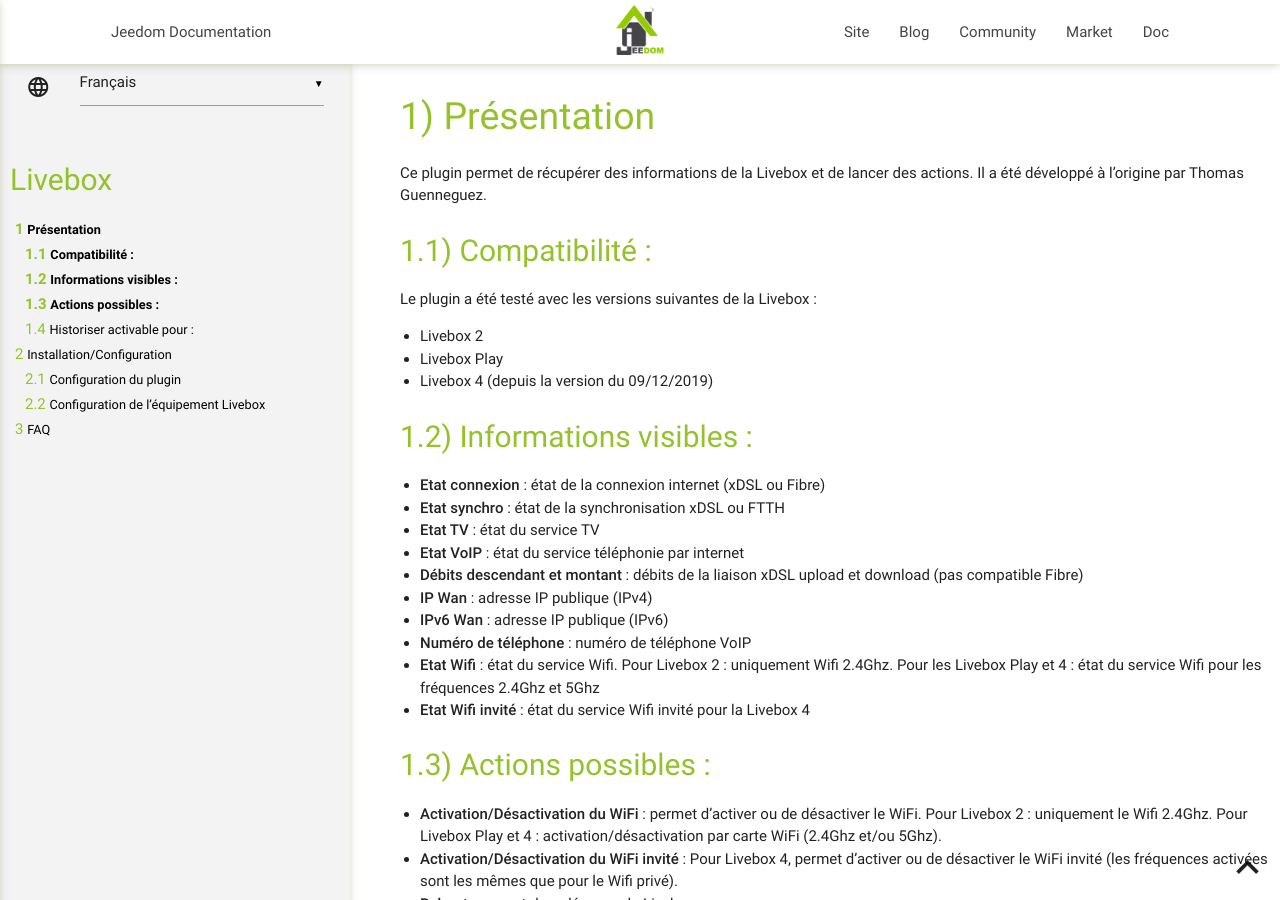
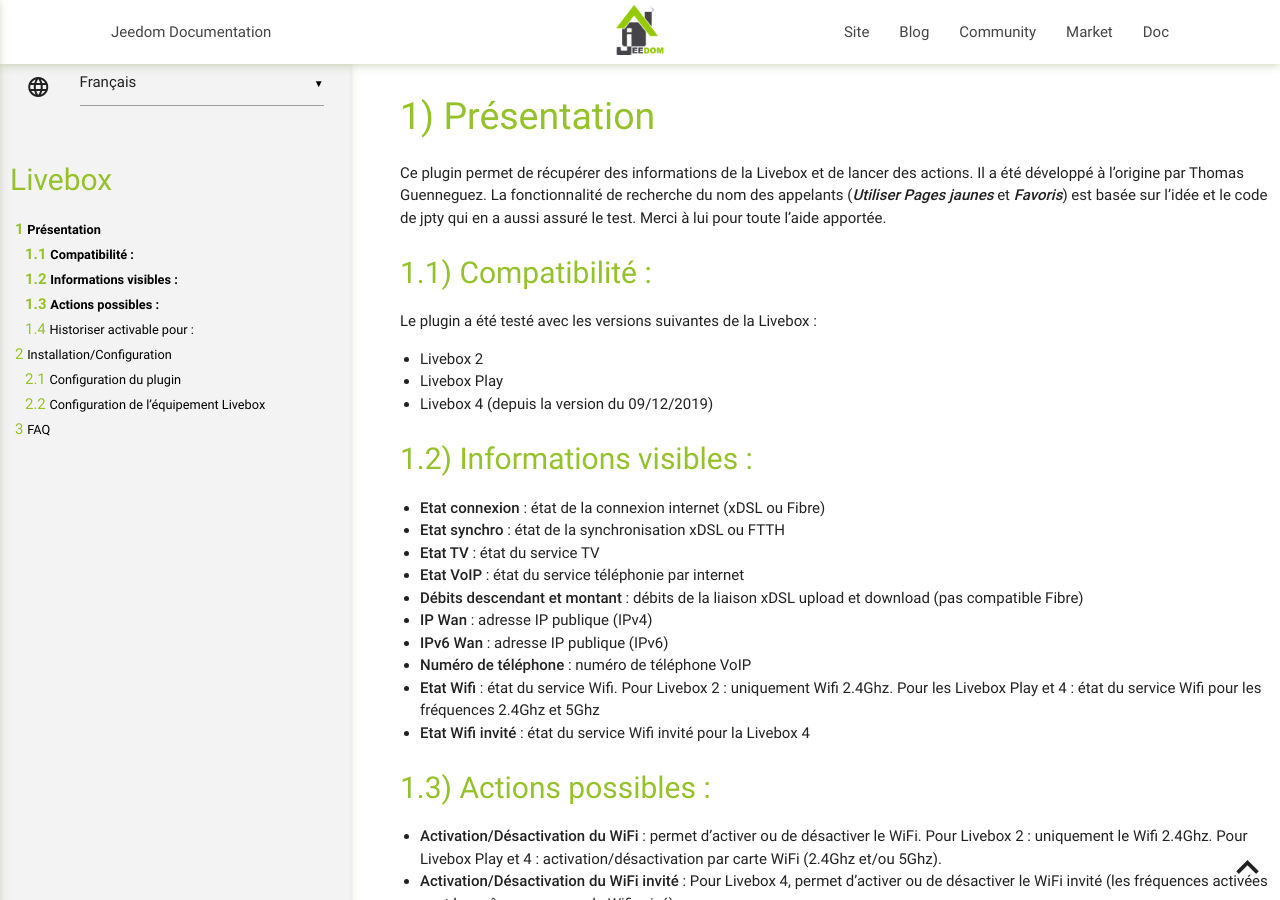
Before and after one commit to jmvedrine/plugin-livebox, a Jekyll site: the page built from docs/fr_FR/index.md, in a window 1280 px wide and 900 px high. Built offline with Jekyll 4.4.1, drawn with Linux system fonts in a browser that asks for light colours; our own code applies the rules of GitHub Pages for plain Markdown files; some of the changed text lies outside the part shown.

Commit message:
Update docs and fix clock icon

```diff
--- a/docs/fr_FR/index.md
+++ b/docs/fr_FR/index.md
@@ -2,6 +2,8 @@ Présentation
 ===
 Ce plugin permet de récupérer des informations de la Livebox et de lancer des actions.
 Il a été développé à l'origine par Thomas Guenneguez.
+La fonctionnalité de recherche du nom des appelants (***Utiliser Pages jaunes*** et ***Favoris***) est basée sur l'idée et le code de jpty qui en a aussi assuré le test.
+Merci à lui pour toute l'aide apportée.
 
 Compatibilité :
 ---
```
Also changed, not shown: other parts of docs/fr_FR/index.md (+1 -2 lines), docs/fr_FR/changelog.md (+1 -1 lines), 1 other file.
